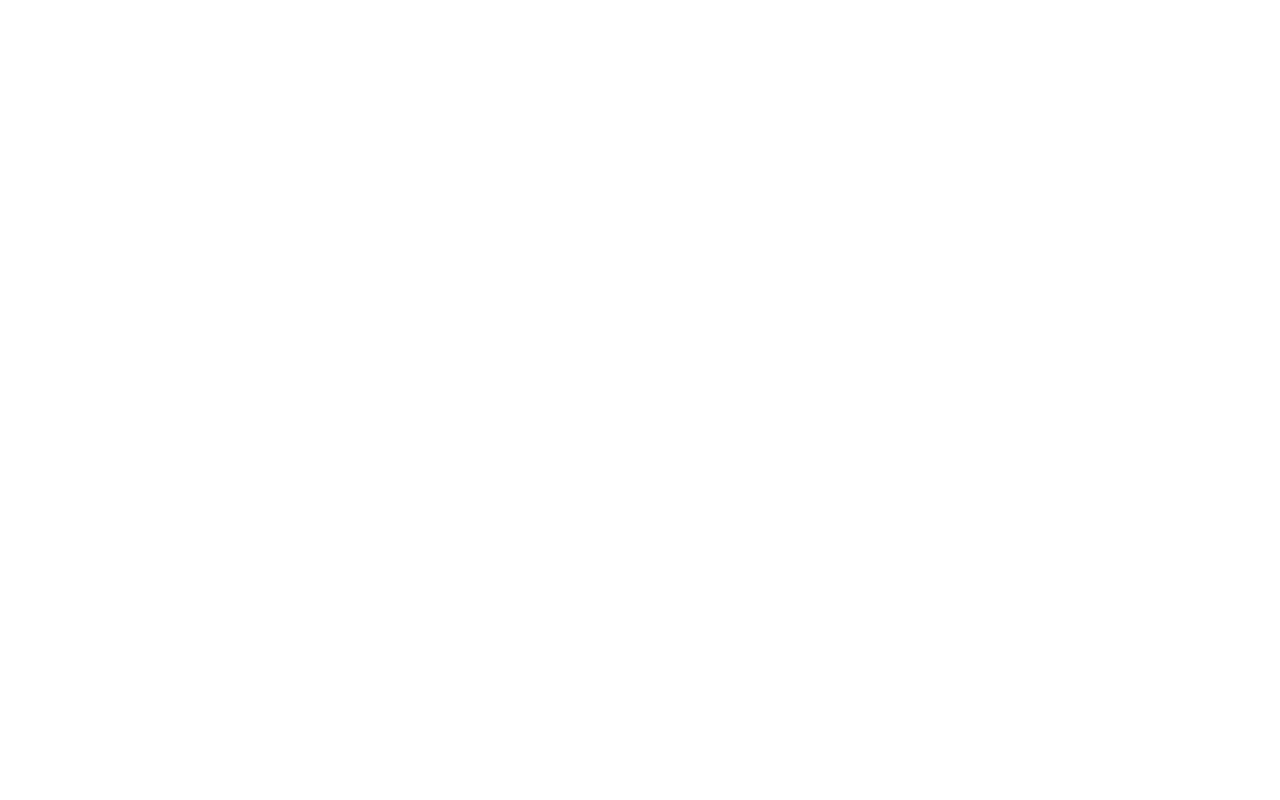
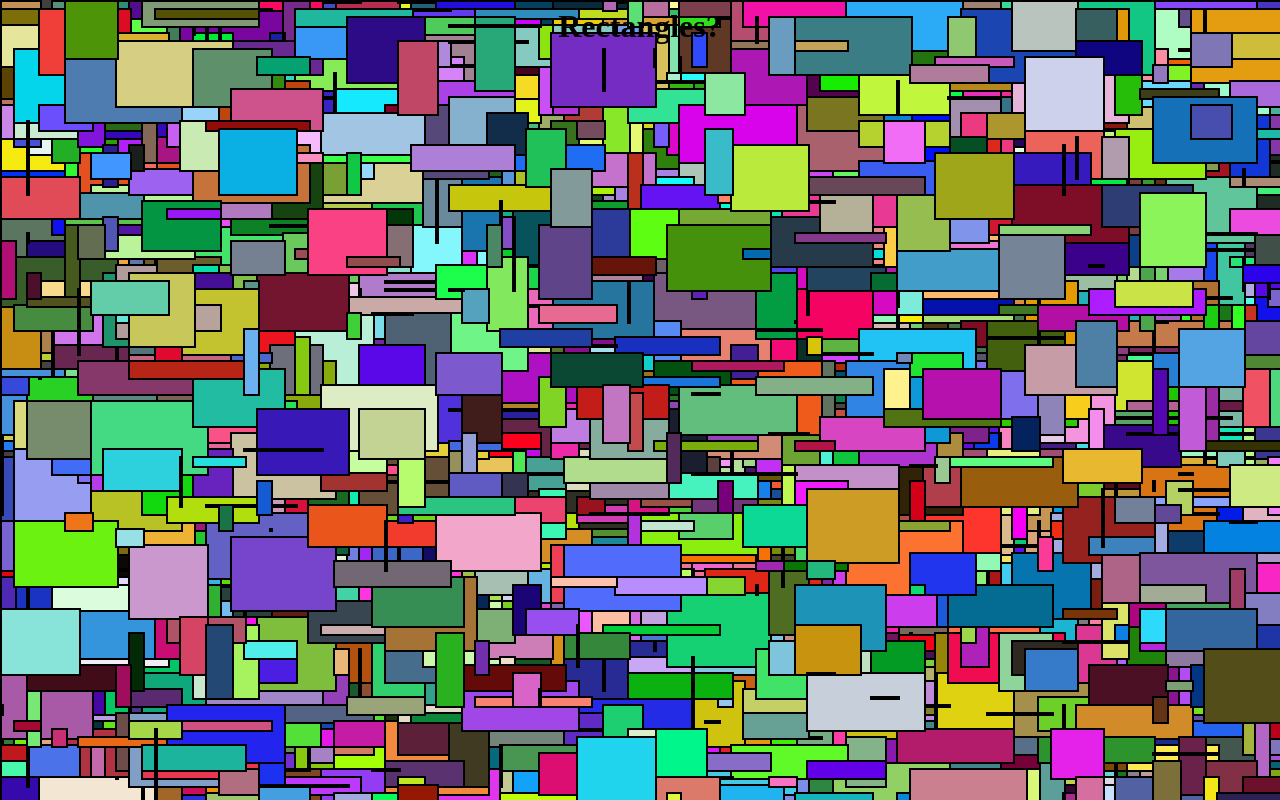
Before and after one commit to kevinelong/Workbook7, a plain HTML site: page demos/random.html in a window 1280 px wide. Drawn offline with Linux system fonts and the light colour scheme.

Commit message:
more random

```diff
--- a/demos/random.html
+++ b/demos/random.html
@@ -1,5 +1,40 @@
-<body></body>
+<style>
+    body{
+        background-color: rgb(64,64,64);
+    }
+    .plotted{
+        position: absolute;
+        left: 50vw;
+        top: 50vh;
+        background-color: black;
+        width: 1vw;
+        height: 1vh;
+        border: 2px solid black;
+        z-index: -1;
+    }
+</style>
+<body>
+    <div class="plotted"></div>
+    <center><h1>Rectangles?</h1></center>
+</body>
 <script>
-    const data = {"3":4,"4":16,"5":26,"6":49,"7":67,"8":102,"9":111,"10":140,"11":104,"12":125,"13":91,"14":63,"15":53,"16":30,"17":13,"18":5};
+    //const data = {"3":4,"4":16,"5":26,"6":49,"7":67,"8":102,"9":111,"10":140,"11":104,"12":125,"13":91,"14":63,"15":53,"16":30,"17":13,"18":5};
+    for(let i=0; i<9999; i++){
+        const p = document.createElement("div");
+        p.classList.add("plotted");
 
+        p.style.left = Math.floor(Math.random() * 100) + "vw";
+        p.style.top = Math.floor(Math.random() * 100) + "vh";
+
+        p.style.width = Math.floor(Math.random() * 10) + "vw";
+        p.style.height = Math.floor(Math.random() * 10) + "vh";
+
+        const r = Math.floor(Math.random() * 256);
+        const g = Math.floor(Math.random() * 256);
+        const b = Math.floor(Math.random() * 256);
+
+        p.style.background = `rgb( ${r}, ${g}, ${b} )`
+
+        document.body.appendChild(p);
+    }
 </script>
--- a/demos/random.js
+++ b/demos/random.js
@@ -48,7 +48,7 @@ for(let i=0; i<999; i++){
     outcomes[diceRollMany(6, 3)]++;
 }
 for(let k in outcomes){
-    console.log(k, outcomes[k], "#".repeat(outcomes[k]/4))
+    console.log("#".repeat(outcomes[k]/3), k, outcomes[k])
 }
 const text = JSON.stringify(outcomes);
 
--- a/normal_random_distribution.json
+++ b/normal_random_distribution.json
@@ -1 +1 @@
-{"3":4,"4":16,"5":26,"6":49,"7":67,"8":102,"9":111,"10":140,"11":104,"12":125,"13":91,"14":63,"15":53,"16":30,"17":13,"18":5}
+{"3":2,"4":14,"5":25,"6":46,"7":67,"8":113,"9":119,"10":122,"11":120,"12":139,"13":80,"14":65,"15":44,"16":26,"17":11,"18":6}
```
